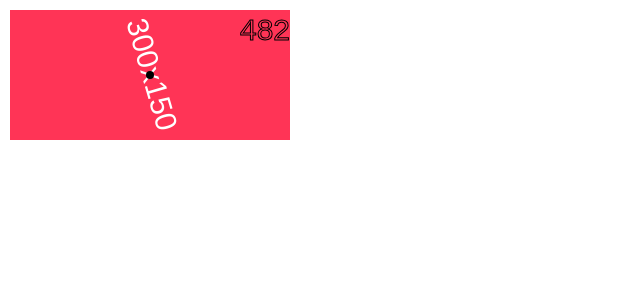
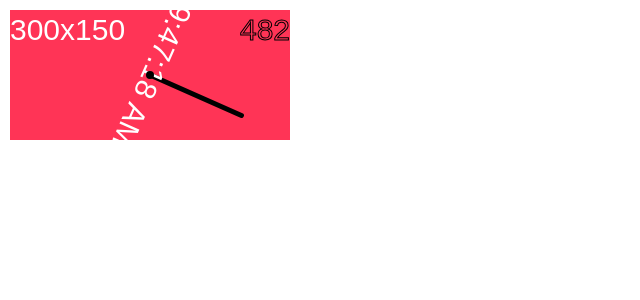
Before and after one commit to paulroho/traffy, a Next.js app: page /simulation in a window 1280 px wide. Shown: the top 300 px of the page, without its empty margins (0-640 px from the left). Built offline with nearby package versions, Linux system fonts and the light colour scheme.

Commit message:
add funny second hand

```diff
--- a/src/app/simulation/page.tsx
+++ b/src/app/simulation/page.tsx
@@ -14,17 +14,34 @@ export default function Simulation() {
     ctx.fillRect(10, 10, ctx.canvas.width - 20, ctx.canvas.height - 20);
 
     ctx.font = "30px sans-serif";
+    ctx.textBaseline = "alphabetic";
 
     ctx.save();
 
     ctx.translate(center.x, center.y);
-    ctx.rotate(2 * Math.PI * frameCount / 400);
+
+    const now = new Date();
+
+    ctx.rotate(2 * Math.PI * (now.getSeconds() + now.getMilliseconds()/1000)/60);
+
+    ctx.lineWidth = 5;
+    ctx.lineCap = "round"
+    ctx.beginPath();
+    ctx.moveTo(0, 0);
+    ctx.lineTo(0, -100);
+    ctx.stroke();
 
     ctx.fillStyle = "white";
     ctx.textAlign = "center";
     ctx.textBaseline = "middle";
-    ctx.fillText(ctx.canvas.width + 'x' + ctx.canvas.height, 0, 0);
+    ctx.fillText(now.toLocaleTimeString(), 0, 0);
 
+    ctx.restore();
+
+    ctx.save();
+    ctx.fillStyle = "white";
+    ctx.textAlign = "left";
+    ctx.fillText(ctx.canvas.width + 'x' + ctx.canvas.height, 10, 40);
     ctx.restore();
 
     ctx.fillStyle = "black";
```
